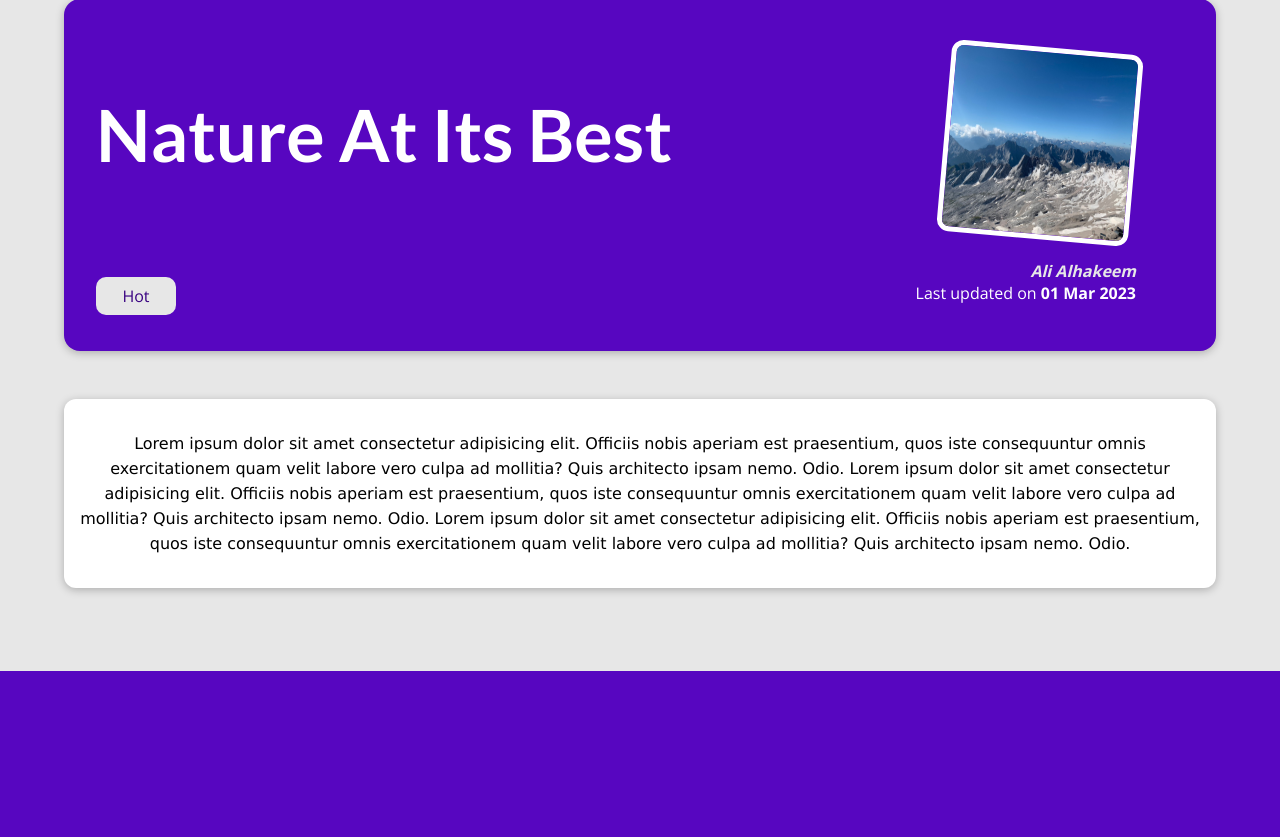
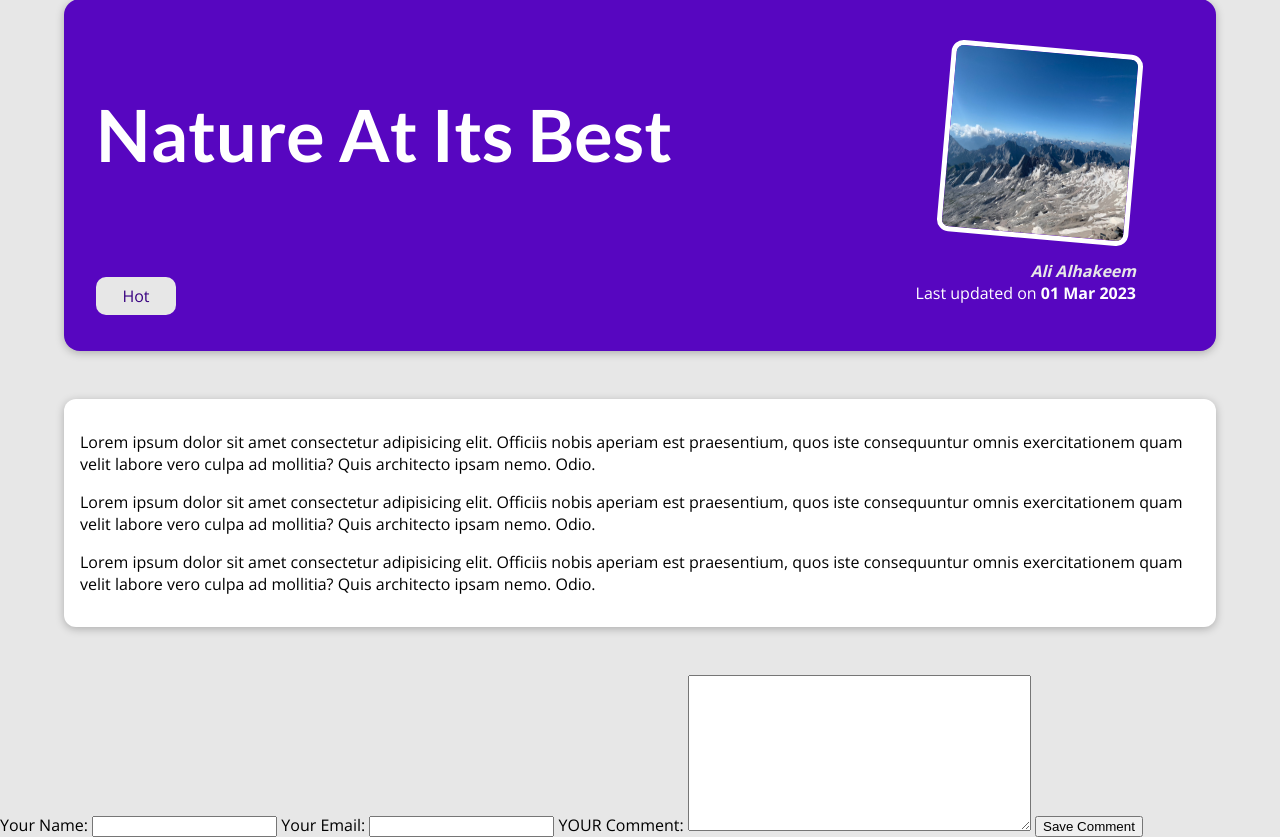
Before and after one commit to AlhakeemALI/Django-practice-Blog-project, a Django app: a page that uses blog/templates/blog/post-ditail.html in a window 1280 px wide. Shown: the part 129-966 px from the top of the page. Before the commit the page ends 800 px from the top, so only its background shows below. Run offline with Django 4.2, Linux system fonts and the light colour scheme; data comes from the database, SQL or seed files in the repository; both versions use the stored data as it was after the commit.

Commit message:
Adding a Comment Form

```diff
--- /dev/null
+++ b/blog/forms.py
@@ -0,0 +1,12 @@
+from django import forms
+from . models import Comment
+
+class CommentForm(forms.ModelForm):
+        class Meta:
+                  model = Comment
+                  exclude = ["post"]
+                  labels = {
+              "user_name" : "Your Name",
+              "user_email"  : "Your Email",
+              "text": "YOUR Comment"
+         }
--- a/blog/models.py
+++ b/blog/models.py
@@ -41,7 +41,7 @@
 class Comment(models.Model):
         user_name = models.CharField(max_length=120)
         user_email = models.EmailField()
-        text = models.CharField(max_length=400)
+        text = models.TextField(max_length=400)
         post = models.ForeignKey(Post , on_delete=models.CASCADE, related_name='comments')
 
 
--- a/blog/templates/blog/post-ditail.html
+++ b/blog/templates/blog/post-ditail.html
@@ -29,10 +29,15 @@
   </section>
   <main>
        <p class="post-details">
-        {{ singel_post.content}}
+        {{ singel_post.content  | linebreaks}}
        </p>
-
   </main>
-
+    <div>
+        <form>
+             {% csrf_token %}
+             {{ comment_form }}
+             <button> Save Comment </button>
+        </form>
+    </div>
 
    {% endblock%}
--- a/blog/views.py
+++ b/blog/views.py
@@ -2,6 +2,7 @@
 from django.shortcuts import render,get_object_or_404
 from .models import Post
 from django.views.generic import ListView,DetailView
+from . forms import CommentForm
 
 
 
@@ -32,37 +33,5 @@
     def get_context_data(self, **kwargs):
         context =  super().get_context_data(**kwargs)
         context["tags"] = self.object.tags.all()
+        context["comment_form"] = CommentForm()
         return context
-
-
-
-
-
-
-      # if we want to get limte data we can use this method
-      #  def get_queryset(self):
-      #      queryest =  super().get_queryset()
-      #      date = queryest
-      #      return date
-
-
-
-# def starting_page(request):
-#   latest_posts =  Post.objects.all().order_by("-date")[:3]
-#   return render(request, "blog/index.html", {
-#     "posts": latest_posts
-#   })
-
-# def posts(request):
-#  all_posts = Post.objects.all().order_by("-date")
-#  return render(request, "blog/all-posts.html", {
-#   "all_posts": all_posts
-#  })
-
-# def post_detail(request, slug):
-#   # identified_post = Post.objects.get(slug=slug)
-#   identified_post = get_object_or_404(Post,slug=slug)
-#   return render(request, "blog/post-ditail.html", {
-#     "singel_post": identified_post,
-#     "tags" : identified_post.tags.all()
-#   })
```
Also changed, not shown: blog/migrations/0004_alter_comment_text.py (added), db.sqlite3.
